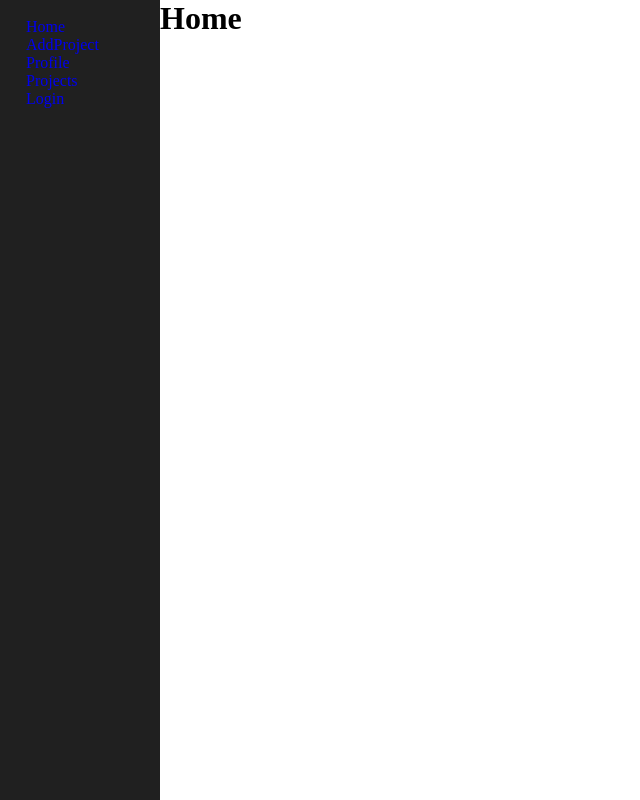
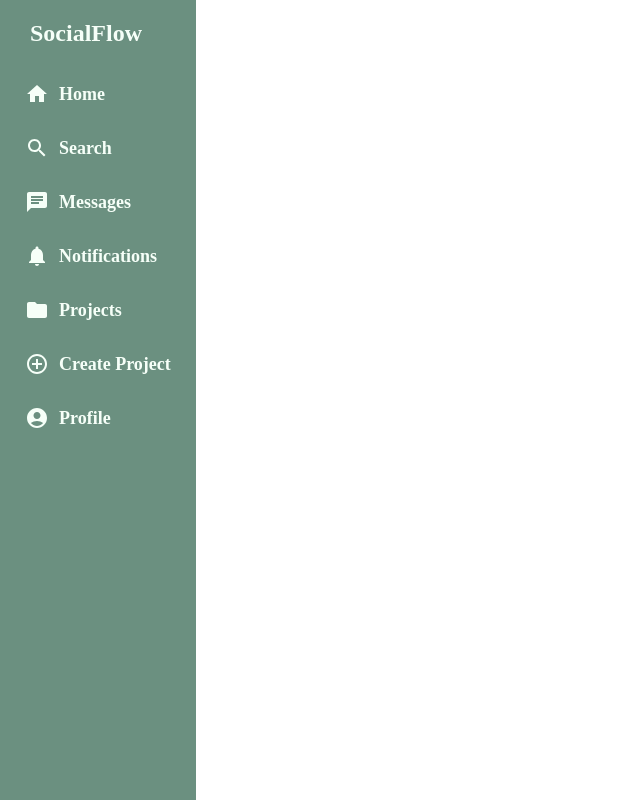
Before and after one commit to Gklf5/SMM, a React (Create React App) app: page / in a window 1280 px wide. Shown: the whole page, without its empty margins (0-640 px from the left). Built offline with nearby package versions, Linux system fonts and the light colour scheme.

Commit message:
navbar
navbar is done - kinda

```diff
--- a/package.json
+++ b/package.json
@@ -4,6 +4,10 @@
   "private": true,
   "dependencies": {
     "@babel/plugin-proposal-private-property-in-object": "^7.21.11",
+    "@emotion/react": "^11.11.4",
+    "@emotion/styled": "^11.11.5",
+    "@mui/icons-material": "^5.15.15",
+    "@mui/material": "^5.15.15",
     "@reduxjs/toolkit": "^2.2.3",
     "@testing-library/jest-dom": "^5.17.0",
     "@testing-library/react": "^13.4.0",
--- a/src/components/menu/Menu.css
+++ b/src/components/menu/Menu.css
@@ -1,18 +1,73 @@
-.menu {
-  flex: 1;
-  background-color: #202020;
+/* Menu.css */
+
+.sidenav {
+  position: fixed;
+  display: flex;
+  flex-direction: column;
+  justify-content: space-between;
+  z-index: 1;
+  background-color: #6b9080ff; /* Viridian background color */
+  color: #f6fff8ff; /* Mint cream text color */
   height: 100vh;
-  color: white;
 }
 
-.items {
-  padding: 18px 26px;
+.app-name {
+  font-size: 24px;
+  font-weight: bold;
+  margin: 20px 30px; /* Adjusted margin to match sidenav__button */
 }
 
-.item {
-  cursor: pointer;
+.sidenav__logo {
+  width: 120px;
+  margin: 25px;
 }
 
-.link {
+.sidenav__buttons {
+  display: flex;
+  flex-direction: column;
+}
+
+.sidenav__button {
+  display: flex;
+  flex-direction: row;
+  align-items: center;
+  color: inherit;
+  background: none;
+  border: none;
+  margin: 5px 10px;
+  padding: 10px 15px;
+  border-radius: 15px;
+  width: calc(100% - 20px);
   text-decoration: none;
 }
+
+.sidenav__button:hover {
+  cursor: pointer;
+  background-color: rgba(246, 255, 248, 0.1); /* Lighter transparent mint cream */
+}
+
+.sidenav__button > span {
+  font-size: 18px;
+  font-weight: bold;
+  margin-left: 10px;
+}
+
+.sidenav__more {
+  position: fixed;
+  bottom: 3px;
+}
+
+.logout__button {
+  font-size: 15px;
+  border-radius: 10px;
+  font-weight: bold;
+  color: #f6fff8ff; /* Mint cream text color */
+  background-color: rgba(107, 144, 128, 0.2); /* Semi-transparent viridian */
+  border: none;
+  padding: 10px;
+}
+
+.logout__button:hover {
+  cursor: pointer;
+  background-color: rgba(107, 144, 128, 0.4); /* Darker semi-transparent viridian */
+}
--- a/src/components/menu/Menu.jsx
+++ b/src/components/menu/Menu.jsx
@@ -1,39 +1,56 @@
 import React from "react";
-import "./Menu.css";
 import { Link } from "react-router-dom";
 import { useSelector } from "react-redux";
-import { useDispatch } from "react-redux";
-import { logout } from "../../redux/userSlice";
+import { Avatar } from "@mui/material";
+import HomeIcon from "@mui/icons-material/Home";
+import SearchIcon from "@mui/icons-material/Search";
+import ChatIcon from "@mui/icons-material/Chat";
+import NotificationsIcon from "@mui/icons-material/Notifications";
+import AddCircleOutlineIcon from "@mui/icons-material/AddCircleOutline";
+import FolderIcon from "@mui/icons-material/Folder"; // New icon for projects
+import AccountCircleIcon from "@mui/icons-material/AccountCircle"; // New icon
+import "./Menu.css"; // Import CSS styles
+
 const Menu = () => {
-  const dispatch = useDispatch();
-  const handleLogout = (e) => {
-    e.preventDefault();
-    dispatch(logout());
-    console.log("logout success");
-  };
   const currentUser = useSelector((state) => state.user.currentUser);
+
   return (
-    <div className="menu">
-      <div className="items">
-        <Link to="/" className="link">
-          <p className="item">Home</p>
+    <div className="sidenav">
+      <div className="sidenav__buttons">
+        <div className="app-name">SocialFlow</div> {/* Added app name here */}
+        <Link to="/" className="sidenav__button">
+          <HomeIcon />
+          <span>Home</span>
         </Link>
-        <Link to="/addproject" className="link">
-          <p className="item">AddProject</p>
+        <Link to="/search" className="sidenav__button">
+          <SearchIcon />
+          <span>Search</span>
         </Link>
-        <Link to="/profile" className="link">
-          <p className="item">Profile</p>
+        <Link to="/messages" className="sidenav__button">
+          <ChatIcon />
+          <span>Messages</span>
         </Link>
-        <Link to="/projects" className="link">
-          <p className="item">Projects</p>
+        <Link to="/notifications" className="sidenav__button">
+          <NotificationsIcon />
+          <span>Notifications</span>
+        </Link>
+        <Link to="/projects" className="sidenav__button"> {/* New link for projects */}
+          <FolderIcon /> {/* Icon for projects */}
+          <span>Projects</span>
+        </Link>
+        <Link to="/Addproject" className="sidenav__button">
+          <AddCircleOutlineIcon />
+          <span>Create Project</span>
         </Link>
         {currentUser ? (
-          <p className="item" onClick={handleLogout}>
-            Logout
-          </p>
+          <div className="sidenav__button">
+            <Avatar>{currentUser.username.charAt(0).toUpperCase()}</Avatar>
+            <span>{currentUser.username}</span>
+          </div>
         ) : (
-          <Link to="/login" className="link">
-            <p className="item">Login</p>
+          <Link to="/profile" className="sidenav__button"> {/* Changed from "login" to "profile" */}
+            <AccountCircleIcon /> {/* Icon changed to AccountCircleIcon */}
+            <span>Profile</span>
           </Link>
         )}
       </div>
```
Also changed, not shown: 1 other file (tests, documents, lock files or other folders).
